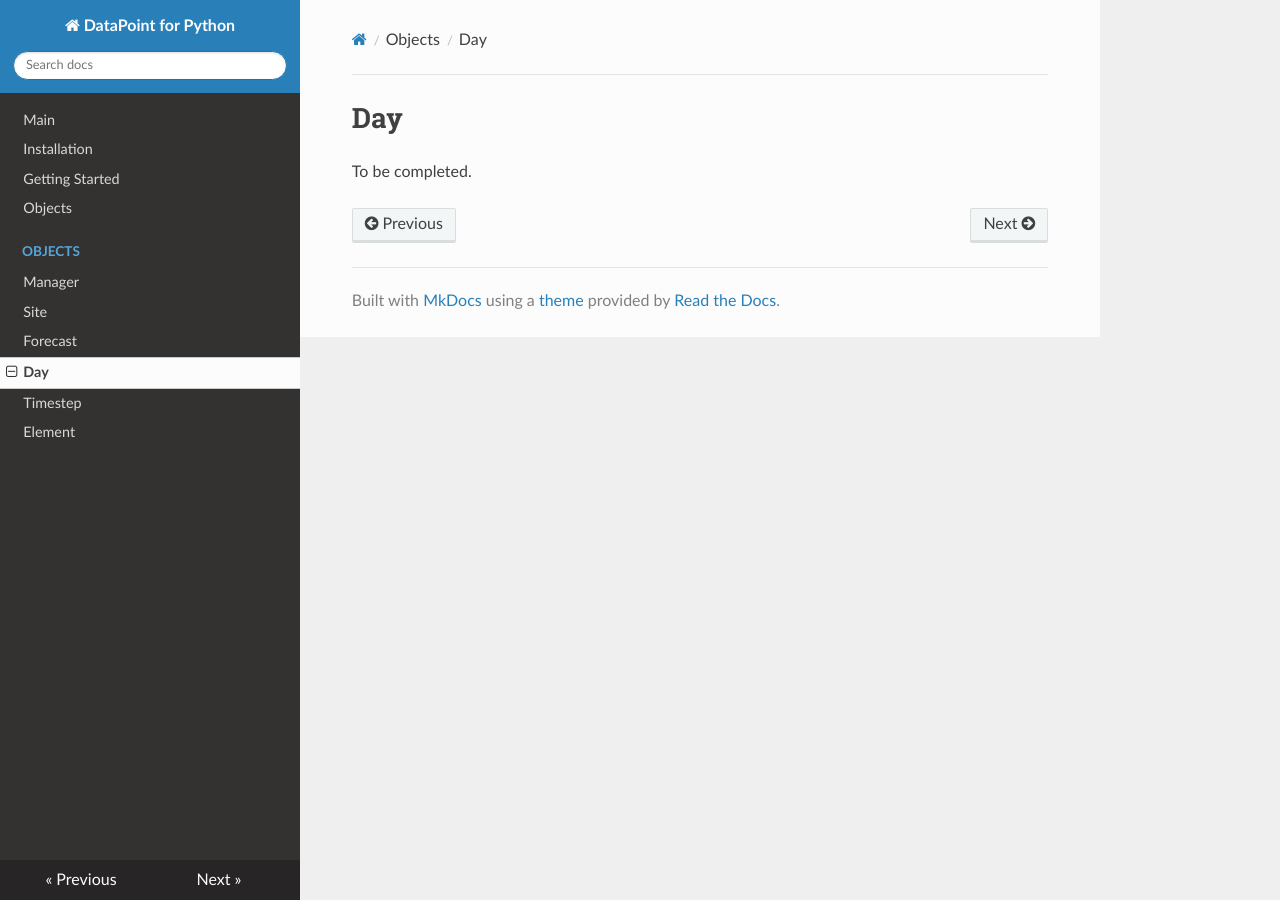
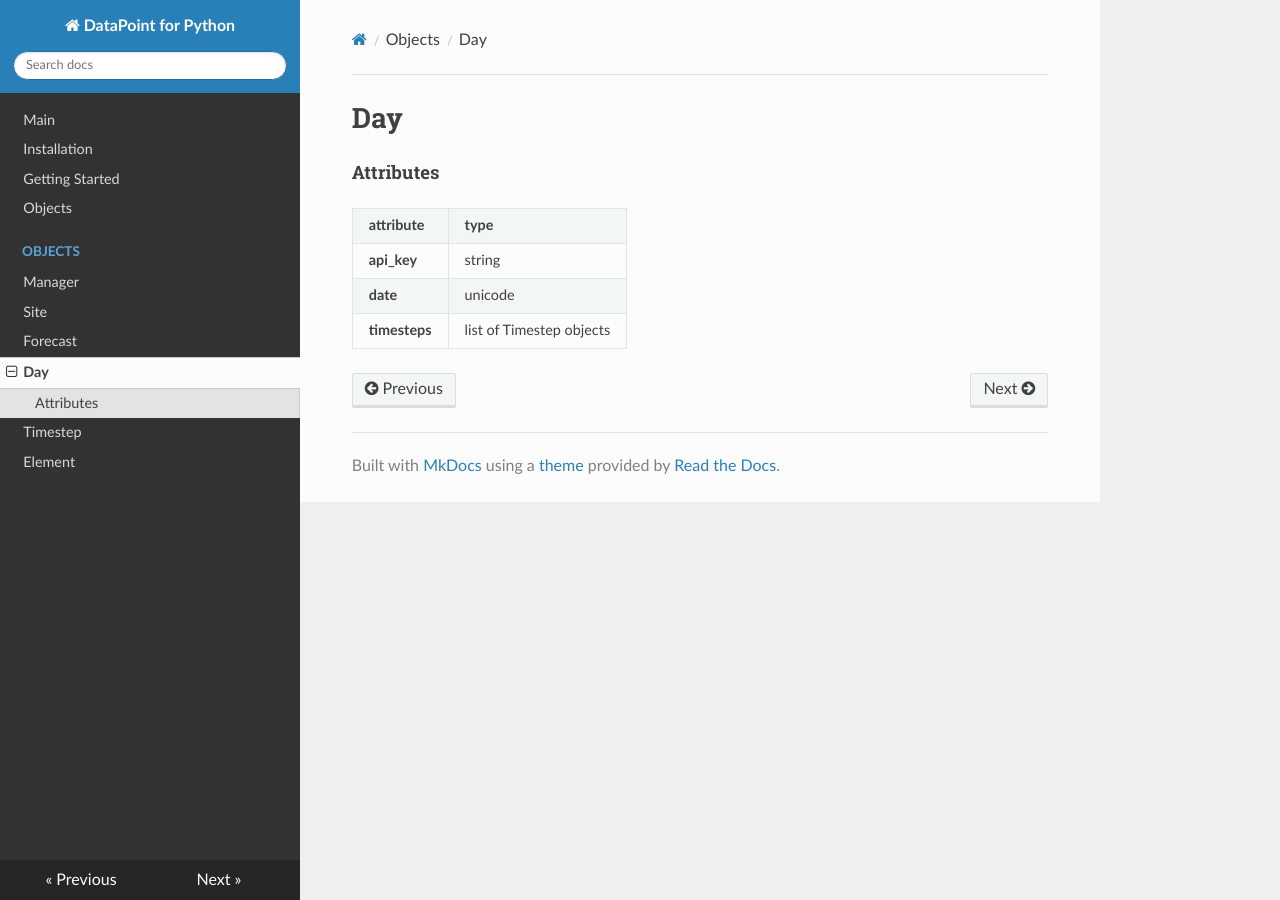
Before and after one commit to EJEP/datapoint-python, an MkDocs documentation site: the page built from docs/objects/day.md, in a window 1280 px wide. Built offline with MkDocs 1.6.1, drawn with Linux system fonts in a browser that asks for light colours; nearby versions of some CDN libraries; old or Windows-style settings are respelled for this version of MkDocs.

Commit message:
Type documentation

```diff
--- a/docs/objects/day.md
+++ b/docs/objects/day.md
@@ -1,3 +1,22 @@
 # Day
 
-To be completed.
+####Attributes
+
+<table>
+<tr>
+<td><b>attribute</b></td>
+<td><b>type</b></td>
+</tr>
+<tr>
+<td><b>api_key</b></td>
+<td>string</td>
+</tr>
+<tr>
+<td><b>date</b></td>
+<td>unicode</td>
+</tr>
+<tr>
+<td><b>timesteps</b></td>
+<td>list of Timestep objects</td>
+</tr>
+</table>
```
